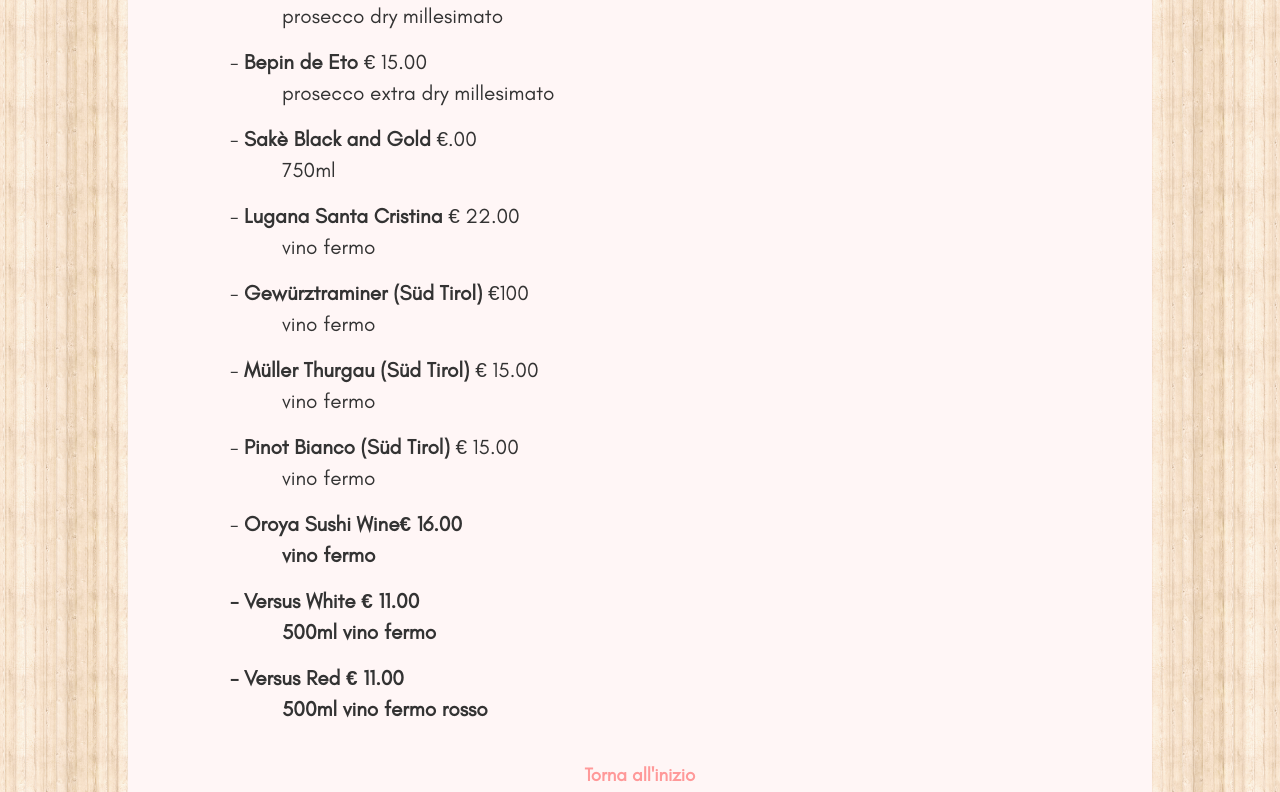
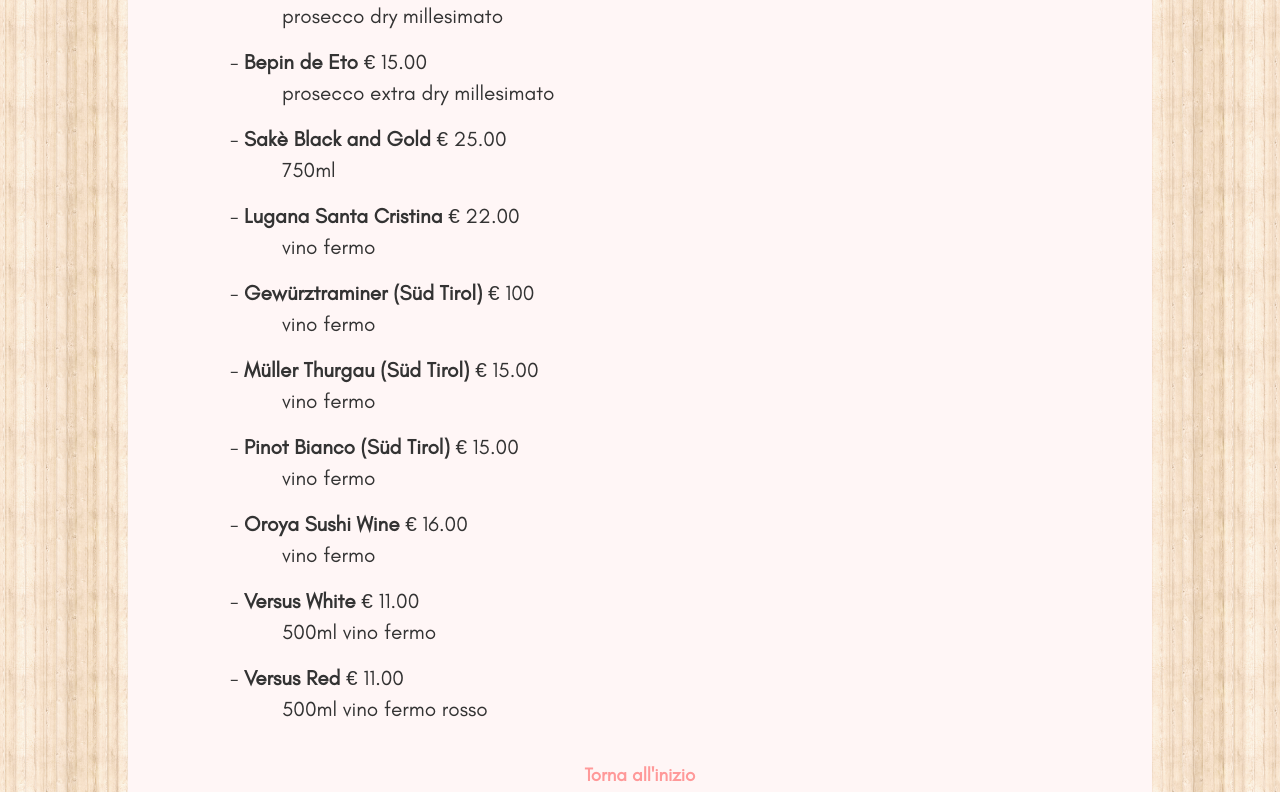
Before and after one commit to davidecastello/Sakura, a plain HTML site: page public-html/menu.html in a window 1280 px wide. Shown: the part 8368-9160 px from the top of the page. Drawn offline with Linux system fonts and the light colour scheme.

Commit message:
minor fixes

```diff
--- a/public-html/menu.html
+++ b/public-html/menu.html
@@ -338,16 +338,16 @@
          <dd>prosecco <span xml:lang="en">dry</span> millesimato</dd>
          <dt>- <strong>Bepin de Eto</strong> <span class='prezzo'>€ 15.00</span></dt>
          <dd>prosecco <span xml:lang="en">extra dry</span> millesimato</dd>
-         <dt>- <strong><span xml:lang="ja">Sakè</span> <span xml:lang="en">Black and Gold</span></strong> <span class='prezzo'>€.00</span></dt>
+         <dt>- <strong><span xml:lang="ja">Sakè</span> <span xml:lang="en">Black and Gold</span></strong> <span class='prezzo'>€ 25.00</span></dt>
          <dd>750ml</dd>
          <dt>- <strong>Lugana Santa Cristina</strong> <span class='prezzo'>€ 22.00</span></dt>
-         <dd>vino fermo</dd><dt>- <strong><span xml:lang="de">Gewürztraminer</span> (Süd Tirol)</strong> <span class='prezzo'>€100</span></dt>
+         <dd>vino fermo</dd><dt>- <strong><span xml:lang="de">Gewürztraminer</span> (Süd Tirol)</strong> <span class='prezzo'>€ 100</span></dt>
          <dd>vino fermo</dd>
          <dt>- <strong><span xml:lang="de">Müller Thurgau</span> (Süd Tirol)</strong> <span class='prezzo'>€ 15.00</span></dt>
          <dd>vino fermo</dd>
          <dt>- <strong><span xml:lang="fr">Pinot</span> Bianco (Süd Tirol)</strong> <span class='prezzo'>€ 15.00</span></dt>
          <dd>vino fermo</dd>
-         <dt>- <strong><span xml:lang="es">Oroya</span> <span xml:lang="ja">Sushi</span> <span xml:lang="en">Wine</span></strongspan class='prezzo'>€ 16.00</span></dt>
+         <dt>- <strong><span xml:lang="es">Oroya</span> <span xml:lang="ja">Sushi</span> <span xml:lang="en">Wine</span></strong><span class='prezzo'> € 16.00</span></dt>
          <dd>vino fermo</dd>
          <dt>- <strong><span xml:lang="en">Versus White</span></strong> <span class='prezzo'>€ 11.00</span></dt>
          <dd>500ml vino fermo</dd>
```
